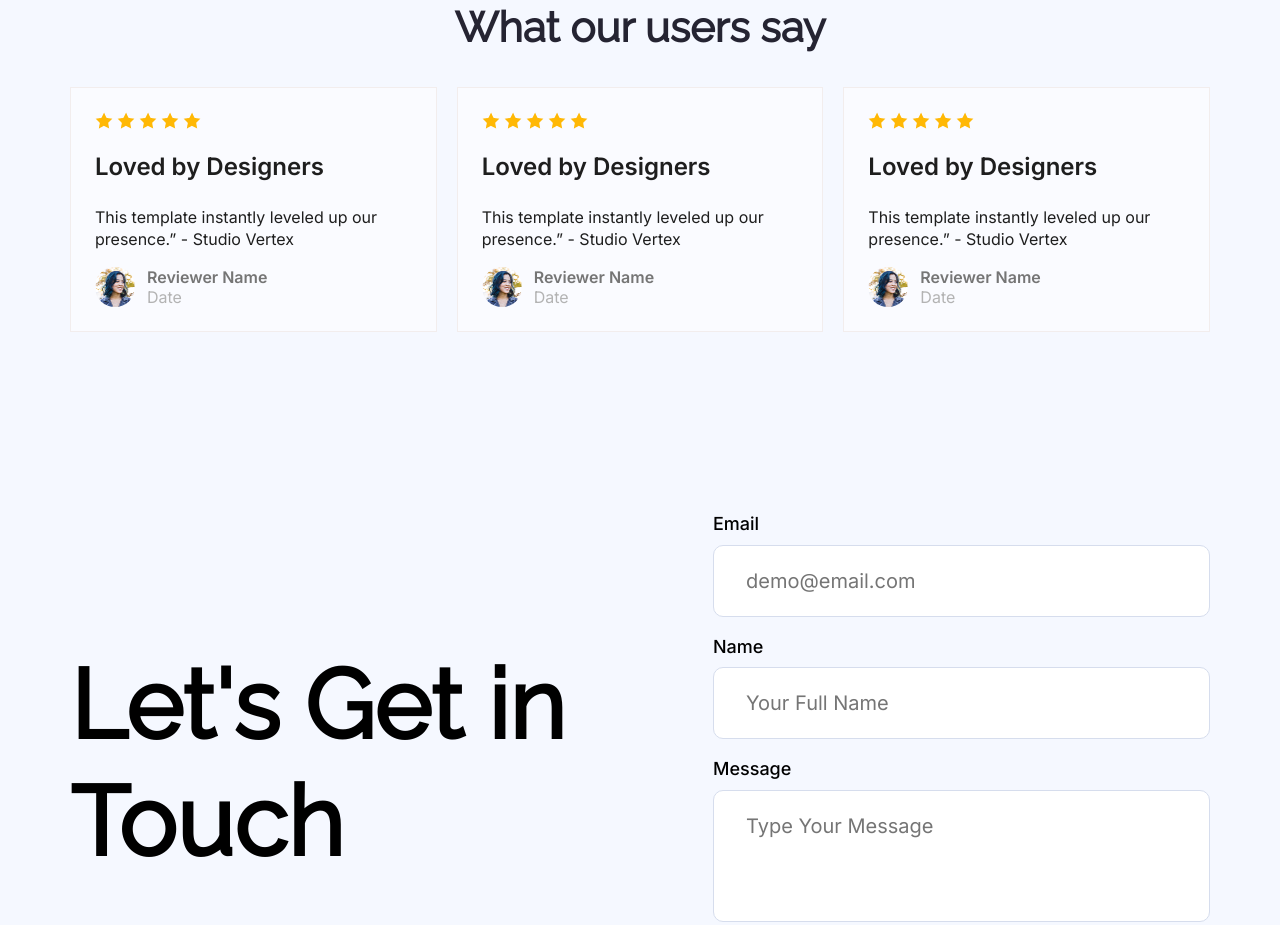
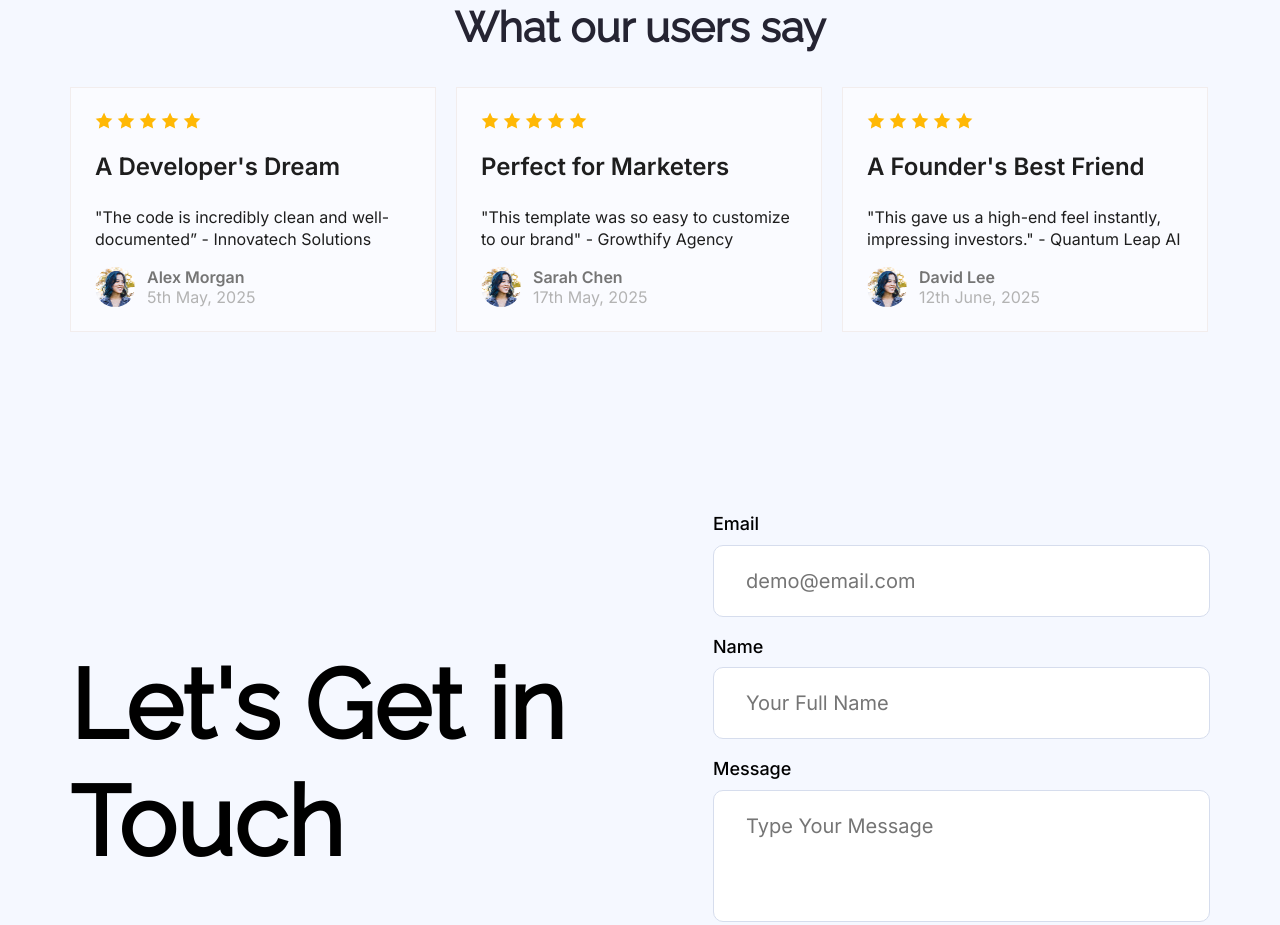
Before and after one commit to MuhitShimanto/landing-launchpad, a plain HTML site: page index.html in a window 1280 px wide. Shown: the part 1740-2665 px from the top of the page. Drawn offline with Linux system fonts and the light colour scheme.

Commit message:
Replaced Placeholders

```diff
--- a/index.html
+++ b/index.html
@@ -11,12 +11,12 @@
     />
     <link rel="stylesheet" href="style.css" />
     <link rel="shortcut icon" href="./Assets/favicon.png" type="image/x-icon">
-    <title>Home</title>
+    <title>LaunchPad</title>
   </head>
   <body>
     <header>
       <nav class="center-container">
-        <h3 id="header-logo">LOGO</h3>
+        <h3 id="header-logo" style="text-transform: uppercase;">LaunchPad</h3>
         <button id="header-signup" class="accent-btn">Sign Up</button>
       </nav>
       <div class="banner">
@@ -63,13 +63,13 @@
                         <img src="./Assets/icon-star.png" alt="rating">
                         <img src="./Assets/icon-star.png" alt="rating">
                     </div>
-                    <h3 class="feedback-card-title">Loved by Designers</h3>
-                    <p class="feedback-card-description">This template instantly leveled up our presence.” - Studio Vertex</p>
+                    <h3 class="feedback-card-title">A Developer's Dream</h3>
+                    <p class="feedback-card-description">"The code is incredibly clean and well-documented” - Innovatech Solutions</p>
                     <div class="feedback-user-detail-container">
                         <img src="./Assets/avatar.png" alt="Feedback Author" class="feedback-user-pic">
                         <div class="feedback-user">
-                            <p class="feedback-user-name">Reviewer Name</p>
-                            <p class="feedback-user-date">Date</p>
+                            <p class="feedback-user-name">Alex Morgan</p>
+                            <p class="feedback-user-date">5th May, 2025</p>
                         </div>
                     </div>
                 </div>
@@ -81,13 +81,13 @@
                         <img src="./Assets/icon-star.png" alt="rating">
                         <img src="./Assets/icon-star.png" alt="rating">
                     </div>
-                    <h3 class="feedback-card-title">Loved by Designers</h3>
-                    <p class="feedback-card-description">This template instantly leveled up our presence.” - Studio Vertex</p>
+                    <h3 class="feedback-card-title">Perfect for Marketers</h3>
+                    <p class="feedback-card-description">"This template was so easy to customize to our brand" - Growthify Agency</p>
                     <div class="feedback-user-detail-container">
                         <img src="./Assets/avatar.png" alt="Feedback Author" class="feedback-user-pic">
                         <div class="feedback-user">
-                            <p class="feedback-user-name">Reviewer Name</p>
-                            <p class="feedback-user-date">Date</p>
+                            <p class="feedback-user-name">Sarah Chen</p>
+                            <p class="feedback-user-date">17th May, 2025</p>
                         </div>
                     </div>
                 </div>
@@ -99,13 +99,13 @@
                         <img src="./Assets/icon-star.png" alt="rating">
                         <img src="./Assets/icon-star.png" alt="rating">
                     </div>
-                    <h3 class="feedback-card-title">Loved by Designers</h3>
-                    <p class="feedback-card-description">This template instantly leveled up our presence.” - Studio Vertex</p>
+                    <h3 class="feedback-card-title">A Founder's Best Friend</h3>
+                    <p class="feedback-card-description">"This gave us a high-end feel instantly, impressing investors." - Quantum Leap AI</p>
                     <div class="feedback-user-detail-container">
                         <img src="./Assets/avatar.png" alt="Feedback Author" class="feedback-user-pic">
                         <div class="feedback-user">
-                            <p class="feedback-user-name">Reviewer Name</p>
-                            <p class="feedback-user-date">Date</p>
+                            <p class="feedback-user-name">David Lee</p>
+                            <p class="feedback-user-date">12th June, 2025</p>
                         </div>
                     </div>
                 </div>
@@ -128,14 +128,14 @@
         </section>
     </main>
     <footer>
-        <h1 class="footer-logo">LOGO</h1>
+        <h1 class="footer-logo" style="text-transform: uppercase;">LaunchPad</h1>
         <p class="footer-description">Ready to elevate your online presence? Contact us today to discuss your project and discover how we can bring your vision to life.</p>
         <div class="footer-nav">
             <ul>
-                <li><a href="#">Home</a></li>
-                <li><a href="#">About</a></li>
-                <li><a href="#">How it Works</a></li>
-                <li><a href="#">Services</a></li>
+                <li><a href="https://demo.com/">Home</a></li>
+                <li><a href="https://demo.com/">About</a></li>
+                <li><a href="https://demo.com/">How it Works</a></li>
+                <li><a href="https://demo.com/">Services</a></li>
             </ul>
         </div>
     </footer>
--- a/style.css
+++ b/style.css
@@ -42,6 +42,7 @@ main section {
   font-size: 24px;
   line-height: 30px;
   color: rgba(37, 36, 50, 0.5);
+  margin: 0;
 }
 
 /* Header */
@@ -77,6 +78,7 @@ nav {
 .see-it-in-action {
   display: flex;
   justify-content: space-between;
+  align-items: center;
 }
 .action-description {
   width: 517px;
@@ -88,6 +90,7 @@ nav {
   font-weight: 700;
   font-size: 42px;
   color: #252432;
+  margin: 0;
 }
 .action-image {
   width: 403px;
@@ -139,6 +142,7 @@ nav {
     background-color: rgba(255, 255, 255, 0.5);
     border: 1px solid #F2EDED;
     padding: 24px;
+    width: 366px;
 }
 .feedback-card-title {
     font-family: "Inter", sans-serif;
```
